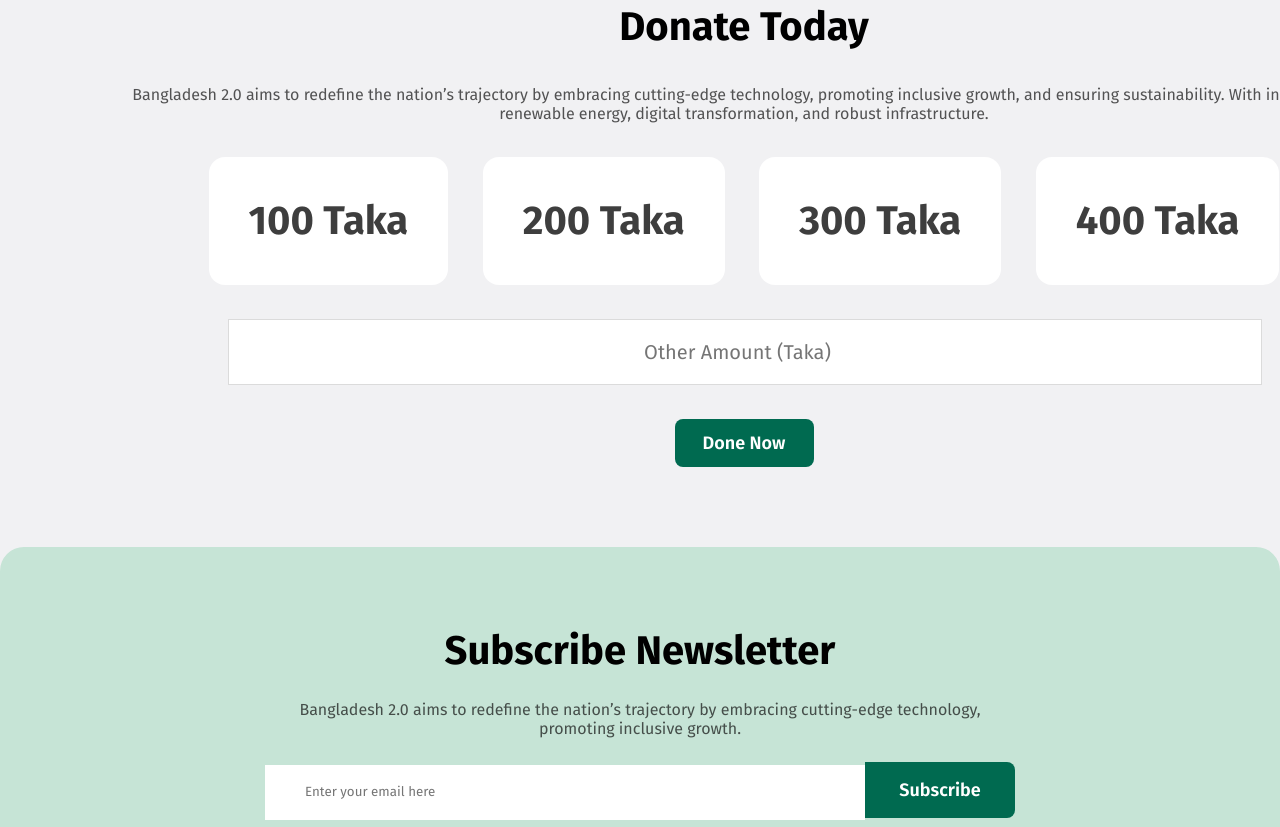
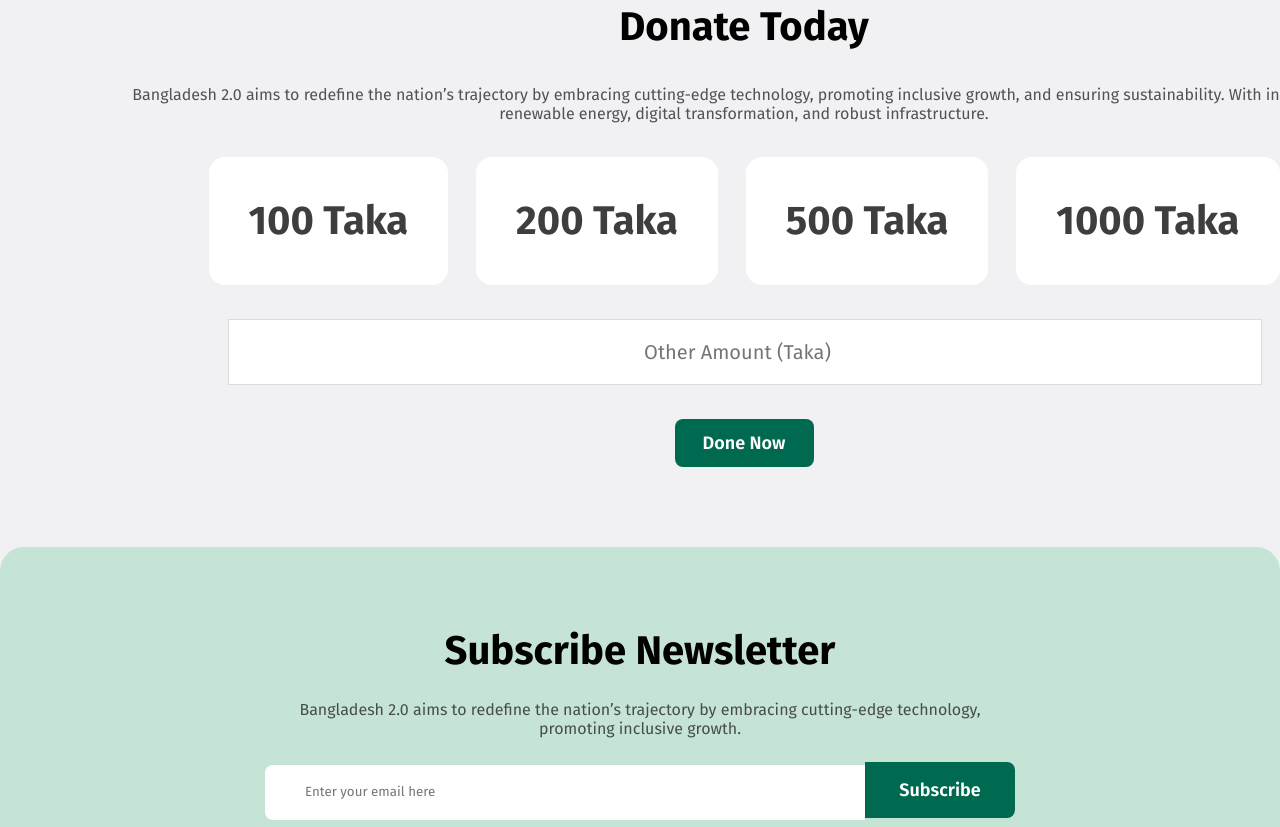
Before and after one commit to zrrehan/Programming-Hero-Assignment-1, a plain HTML site: page index.html in a window 1280 px wide. Shown: the part 4033-4860 px from the top of the page. Drawn offline with Linux system fonts and the light colour scheme.

Commit message:
Changed Some styles

```diff
--- a/index.html
+++ b/index.html
@@ -195,8 +195,8 @@
             <div class="donation-container">
                 <div class="donation-card">100 Taka</div>
                 <div class="donation-card">200 Taka</div>
-                <div class="donation-card">300 Taka</div>
-                <div class="donation-card">400 Taka</div>
+                <div class="donation-card">500 Taka</div>
+                <div class="donation-card">1000 Taka</div>
             </div>
             <div class="input-box"><input placeholder = "Other Amount (Taka)" type="number"></div>
             <button class = "btn" id = "donate-button">Done Now</button>
@@ -206,7 +206,7 @@
         <div class="subscribe">
             <h1 class="subscribe-title">Subscribe Newsletter</h1>
             <p class="subscribe-text">Bangladesh 2.0 aims to redefine the nation’s trajectory by embracing cutting-edge technology, promoting inclusive growth.</p>
-            <div class="email-input-box"><input type="text" placeholder="Enter your email here"><button class="btn">Subscribe</button></div>
+            <div class="email-input-box"><input type="email" placeholder="Enter your email here"><button class="btn">Subscribe</button></div>
             <p class="subscribe-text">We promise not to spam you!</p>
         </div>
     </main>
--- a/style.css
+++ b/style.css
@@ -495,6 +495,8 @@ select {
     height: 19px;
     border: none;
     padding: 18px 40px;
+    border-top-left-radius: 8px;
+    border-bottom-left-radius: 8px;
 }
 
 .email-input-box > button {
```
